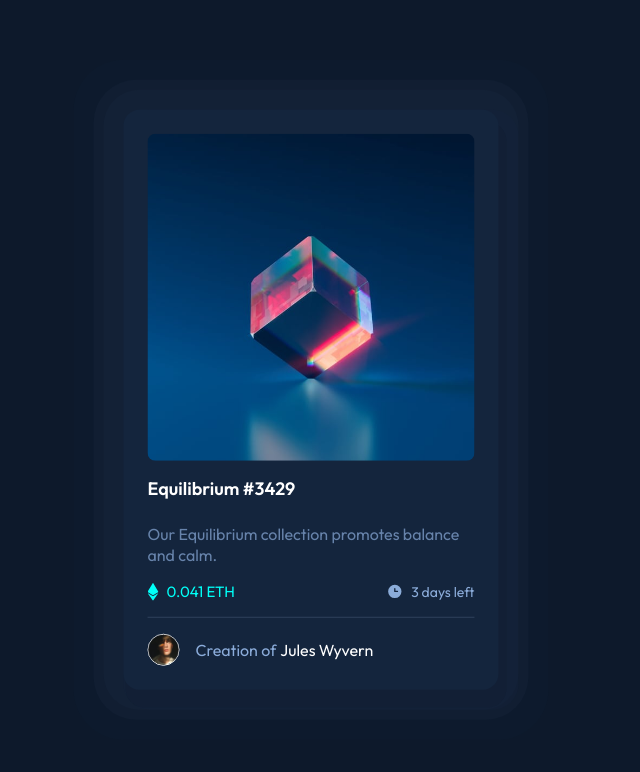
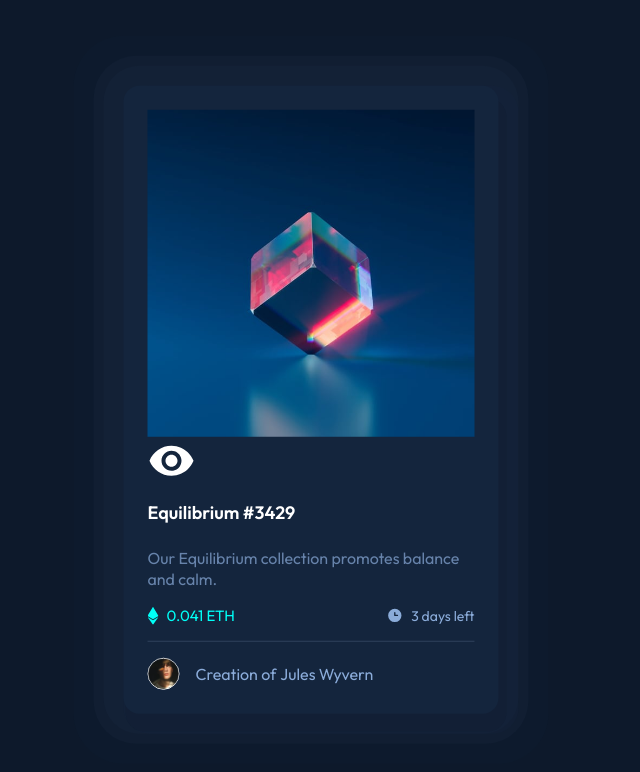
Before and after one commit to ahmetozhans/nft-card, a plain HTML site: page index.html in a window 1280 px wide. Shown: the whole page, without its empty margins (329-969 px from the left). Drawn offline with Linux system fonts and the light colour scheme.

Commit message:
Update index.html

```diff
--- a/index.html
+++ b/index.html
@@ -16,9 +16,16 @@
   <div class="container">
     <main>
       <div class="content">
-        <div class="card-img"><img src="./images/image-equilibrium.jpg" alt=""></div>
+        <div class="content-image">
+            <img src="./images/image-equilibrium.jpg" alt="Avatar" class="image" style="width:100%">
+
+            <div class="overlay">
+              <div class="text"><img src="./images/icon-view.svg" alt=""></div>
+            </div>
+        </div>
+
         <div class="card-body">
-          <h1>Equilibrium #3429</h1>
+          <a href="#"><h1>Equilibrium #3429</h1></a>
           <p>Our Equilibrium collection promotes balance and calm.</p>
         </div>
         <div class="card-eth">
@@ -27,21 +34,11 @@
         </div>
         <div class="profile">
           <div class="profile-img"><img src="./images/image-avatar.png" alt=""></div>
-          <div class="profile-body">Creation of<p>Jules Wyvern</p></div>
+          <div class="profile-body">Creation of<a href="#">Jules Wyvern</a></div>
         </div>
       </div>
     </main>
   </div>
 
-
-
-
-
-
-
-
-
-
-
 </body>
 </html>
```
